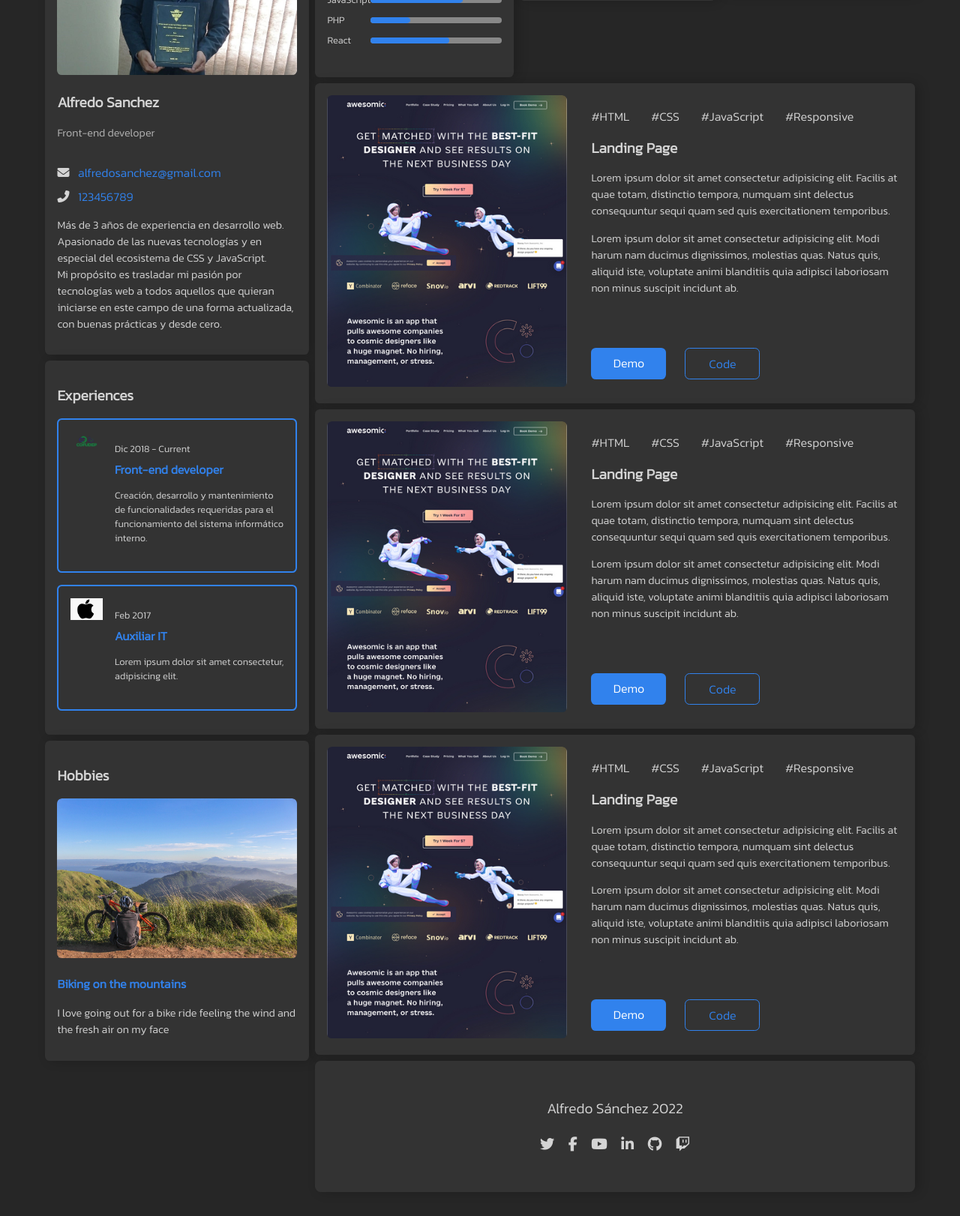
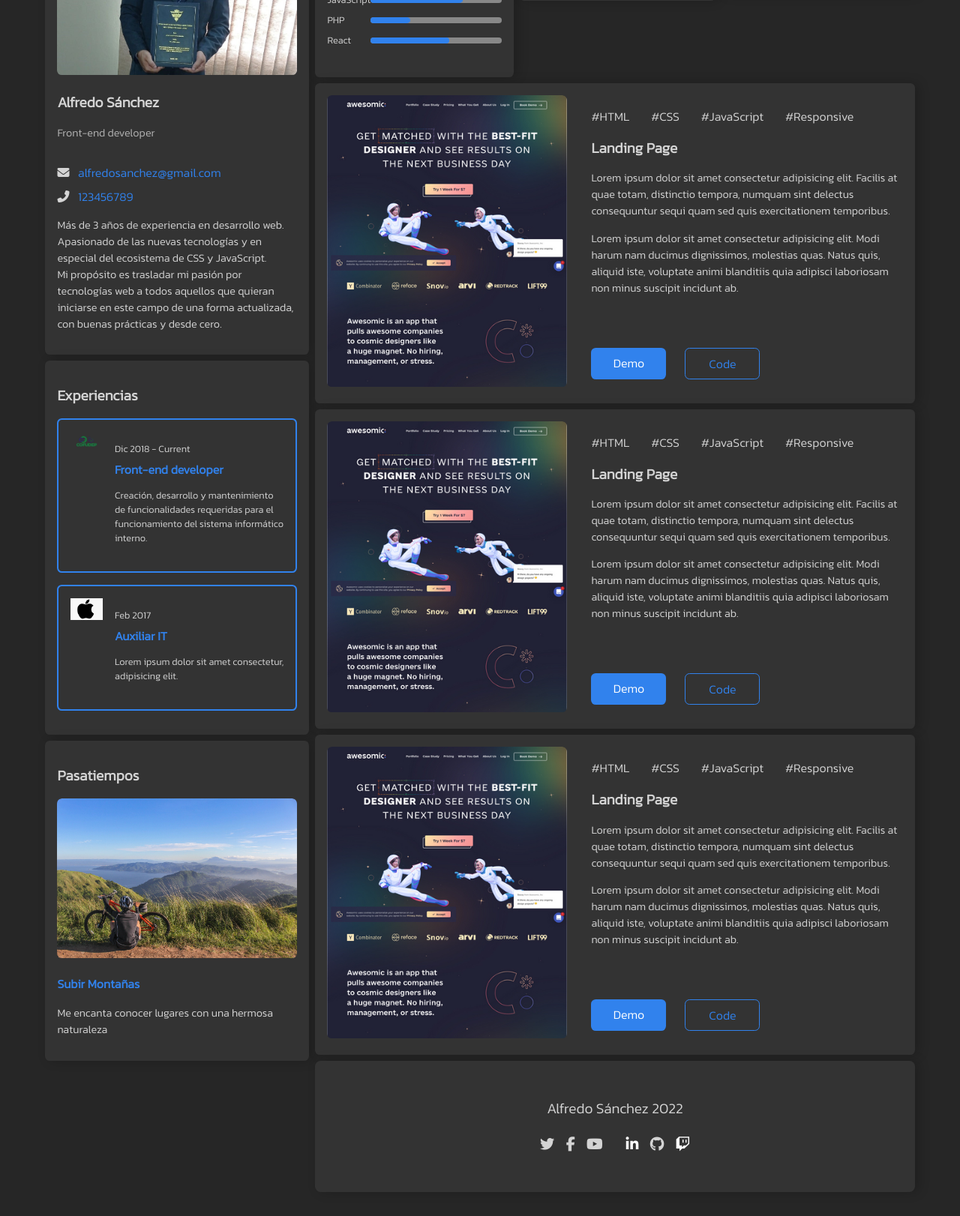
Before and after one commit to Alfredo-Sanchez/Porfolio, a plain HTML site: page index.html in a window 1280 px wide. Shown: the part 280-1902 px from the top of the page at 75% size. Drawn offline with Linux system fonts and the light colour scheme.

Commit message:
size done, now is responsive

```diff
--- a/css/styles.css
+++ b/css/styles.css
@@ -1,318 +1,3 @@
-
-/* :root{
-    --primary-color: hsl(214, 84%, 56%);
-    --text-color: hsl(0, 0%, 31%);
-    --headings-color: hsl(0, 0%, 57%);
-    --bg-color: hsl(0, 0%, 90%);
-    --bg-card-color: hsl(0, 0%, 98%);
-    --transition: color 0.2s, background-color 0.2s ease-in-out;
-    --box-shodow: 5px 0 15px rgb(0 0 0 /0.2);
-}
-
-*{
-    box-sizing: border-box;
-}
-
-body{
-    margin: 0;
-    padding-top: 75px;
-    background-color: var(--bg-color);
-    font-family: 'Kanit', sans-serif;
-    color: var(--text-color);
-    transition: var(--transition);
-}
-
-body.dark{
-    --text-color: hsl(0, 0%, 83%);
-    --headings-color: hsl(0, 0%, 76%);
-    --bg-color: hsl(0, 0%, 15%);
-    --bg-card-color: hsl(0, 0%, 20%);
-}
-
-img{
-    max-width: 100%;
-}
-
-a{
-    color: var(--primary-color);
-    text-decoration: none;
-}
-
-h1, h2, h3, h4, h5, h6{
-    font-family: 'Roboto', sans-serif;
-}
-
-p{
-    margin: 0;
-}
-
-.header{
-    position: fixed;
-    top: 0;
-    display: flex;
-    align-items: center;
-    justify-content: center;
-    width: 375px;
-    height: 75px;
-    padding: 0 1.5em;
-    z-index: 1;
-    background-color: var(--bg-card-color);
-    transition: var(--transition);
-}
-
-.switches{
-    display: flex;
-    align-items: center;
-    justify-content: space-between;
-    width: 100%;
-    padding: 0;
-}
-
-.toogle-theme{
-    display: flex;
-    align-items: center;
-    justify-content: center;
-    transition: var(--transition);
-    cursor: pointer;
-}
-
-.toogle-theme__icon{
-    color: var(--transition);
-    margin-right: 0.5em;
-}
-
-.toogle-theme__text{
-    font-size: 0.8rem;
-}
-
-.colors{
-    display: flex;
-    justify-content: space-between;
-    align-items: center;
-    height: 20px;
-    width: 210px;
-}
-
-.colors__item{
-    width: 20px;
-    height: 20px;
-    border: 1px solid var(--text-color);
-    background-color: var(--primary-color);
-}
-
-.colors__item--blue{
-    --primary-color: hsl(214, 84%, 56%);
-}
-
-.colors__item--green{
-    --primary-color: hsl(150, 84%, 56%);
-}
-
-.colors__item--purple{
-    --primary-color: hsl(276, 84%, 56%);
-}
-
-.colors__item--orange{
-    --primary-color:hsl(46, 84%, 56%) ;
-}
-
-.main{
-    display: grid;
-    align-items: start;
-    justify-content: center;
-    padding: 0 0.5em;
-    gap: 0.5em;
-    width: 720px;
-}
-
-.card {
-    padding: 1em;
-    border-radius: var(--border-radius);
-    background-color: var(--bg-card-color);
-    transition: var(--transition);
-    box-shadow: var(--box-shadow);
-  }
-
-  .card--profile {
-    min-height: 615px;
-  }
-
-  .card__image {
-    border-radius: var(--border-radius);
-  }
-
-  .card__image-container {
-    max-width: 320px;
-    border-radius: var(--border-radius);
-    overflow: hidden;
-  } */
-
-
-/*
-.card-profile{
-    background-color: var(--bg-card-color);
-    width: 250px;
-    padding: 1em;
-    border-radius: 0.3em;
-    transition: var(--transition);
-    margin-bottom: 1em;
-}
-
-.card-profile__image-container{
-    height: 200px;
-    width: 250px;
-    overflow: hidden;
-    border-radius: inherit;
-}
-
-.card-profile__image{
-    width: inherit;
-    height: inherit;
-    display: block;
-    object-fit: cover;
-    object-position: 0 0;
-}
-
-.title{
-    font-size: 1.2rem;
-    margin-bottom: 0.3em;
-}
-
-.subtitle{
-    font-size: 0.9rem;
-}
-
-.icon{
-    color: var(--text-color);
-    margin-right: 0.4em;
-}
-
-.card-profile__info,
-.card-profile__description{
-    padding: 1em 0;
-}
-
-.card-profile__description{
-    font-size: 0.8rem;
-}
-
-
-.skills{
-    background-color: var(--bg-card-color);
-    width: 250px;
-    padding: 1em;
-    border-radius: 0.3em;
-    transition: var(--transition);
-    margin-bottom: 1em;
-}
-
-.skills__title{
-    font-size: 1.2rem;
-}
-
-.skills__item{
-    display: flex;
-    justify-content: space-between;
-    align-items: center;
-    margin-bottom: 1em;
-}
-
-.skills__tech{
-    font-size: 0.8rem;
-}
-
-.skills__bar,
-.skills__bar::after{
-    width: 175px;
-    height: 8px;
-    background-color: #888;
-    border-radius: 0.5em;
-    position: relative;
-    overflow: hidden;
-    transition: transform 0.3s;
-}
-
-.skills__bar::after{
-    content: "";
-    background-color: var(--primary-color);
-    position: absolute;
-    left: -175px;
-    transform-origin: left;
-}
-
-.skills__bar--60::after{
-    transform: translateX(60%);
-}
-
-.skills__bar--50::after{
-    transform: translateX(50%);
-}
-
-.skills__bar--90::after{
-    transform: translateX(90%);
-}
-
-.project{
-    background-color: var(--bg-card-color);
-    width: 900px;
-    height: 200px;
-    padding: 1em;
-    border-radius: 0.3em;
-    transition: var(--transition);
-    display: flex;
-    align-items: start;
-    position: relative;
-
-}
-
-.project__image{
-    max-width: 30%;
-    margin-right: 2em;
-    border-radius: 0.5em;
-}
-
-.project__info{
-    display: flex;
-    flex-direction: column;
-}
-
-.project__tags{
-    width: 350px;
-    display: flex;
-    justify-content: space-between;
-}
-
-.buttons{
-    display: flex;
-    justify-content: space-between;
-    width: 225px;
-    position: absolute;
-    bottom: 1em;
-}
-
-.button{
-    display: inline-block;
-    width: 100px;
-    line-height: 2.5;
-    text-align: center;
-    border-radius: .5em;
-
-}
-
-.button--primary{
-    background-color: var(--primary-color);
-    color: #fff;
-}
-
-.button--primary{
-    background-color: var(--primary-color);
-}
-
-.button--primary-ghost{
-    background-color: transparent;
-    color: var(--primary-color);
-    border: 1px solid var(--primary-color);
-} */
 
 :root {
     --primary-color: hsl(214, 84%, 56%);
@@ -412,7 +97,7 @@ p{
     justify-content: center;
     padding: 0.5em;
     gap: 0.5em;
-    width: 720px;
+    width: 100%;
   }
 
   @media screen and (min-width: 720px) {
@@ -421,6 +106,7 @@ p{
       margin-left: auto;
       margin-right: auto;
       grid-template-columns: min-content 1fr;
+      width: 80%;
     }
   }
 
@@ -731,6 +417,11 @@ p{
     border: 1px solid var(--primary-color);
   }
 
+  .social-links__link{
+    text-decoration: none;
+    color: #fff;
+  }
+
   .icon {
     margin-right: 0.5em;
     color: var(--text-color);
--- a/index.html
+++ b/index.html
@@ -63,7 +63,7 @@
             />
           </div>
           <div class="card__header">
-            <h2 class="card__title no-margin">Alfredo Sanchez</h2>
+            <h2 class="card__title no-margin">Alfredo Sánchez</h2>
             <p class="card__subtitle" data-section="profile" data-value="rol">
               Front-end developer
             </p>
@@ -95,7 +95,7 @@
         </div>
 
         <div class="card card--experience">
-          <h2 class="card__title">Experiences</h2>
+          <h2 class="card__title" data-section="experience" data-value="experience-title">Experiencias</h2>
           <div class="experience">
             <img
               src="assets/images/cofudep-logo.png"
@@ -126,36 +126,6 @@
               </p>
             </div>
           </div>
-          <!-- <div class="experience">
-            <img
-              src="assets/images/logo.png"
-              alt="logo"
-              class="experience__image"
-            />
-            <div class="experience__info">
-              <p
-                class="experience__time"
-                data-section="experience"
-                data-value="second-job-dates"
-              >
-                Feb 2017 - Current
-              </p>
-              <h3
-                class="experience__job"
-                data-section="experience"
-                data-value="second-job-title"
-              >
-                Front-end developer
-              </h3>
-              <p
-                class="experience__description"
-                data-section="experience"
-                data-value="second-job-description"
-              >
-                Lorem ipsum dolor sit amet consectetur, adipisicing elit.
-              </p>
-            </div>
-          </div> -->
           <div class="experience">
             <img
               src="assets/images/logo.png"
@@ -188,15 +158,14 @@
           </div>
         </div>
         <div class="card card--hobbies">
-          <h2 class="card__title">Hobbies</h2>
+          <h2 class="card__title" data-section="hobbie" data-value="hobbie-title">Pasatiempos</h2>
           <div class="hobbie">
             <div class="card__image-container">
               <img src="assets/images/Hobbie.jpeg" alt="" class="card__image" />
             </div>
-            <h3 class="hobbie__title">Biking on the mountains</h3>
-            <p class="card__text">
-              I love going out for a bike ride feeling the wind and the fresh
-              air on my face
+            <h3 class="hobbie__title" data-section="hobbie" data-value="hobbie-title-desc">Subir Montañas</h3>
+            <p class="card__text" data-section="hobbie" data-value="hobbie-description">
+              Me encanta conocer lugares con una hermosa naturaleza
             </p>
           </div>
         </div>
@@ -376,14 +345,14 @@
             <li class="social-links__item">
               <i class="fa fa-youtube"></i>
             </li>
-            <li class="social-links__item">
-              <i class="fa fa-linkedin"></i>
+            <a class="social-links__item">
+              <a href="https://www.linkedin.com/in/alfredo-sanchezG/" class="social-links__link"><i class="fa fa-linkedin"></i></a>
             </li>
             <li class="social-links__item">
               <i class="fa fa-github"></i>
             </li>
             <li class="social-links__item">
-              <i class="fa fa-twitch"></i>
+             <a href="https://www.linkedin.com/in/alfredo-sanchezG/" class="social-links__link"><i class="fa fa-twitch"></i></a>
             </li>
           </ul>
         </footer>
```
Also changed, not shown: languages/en.json (added, +20 -0 lines), languages/es.json (added, +20 -0 lines), js/scripts.js (line endings or trailing spaces).
